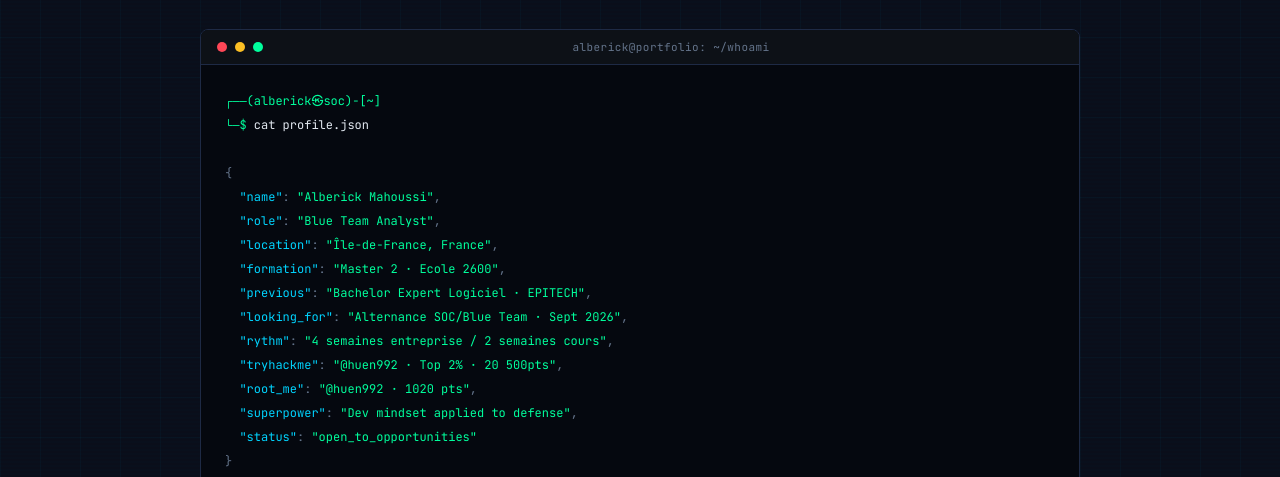
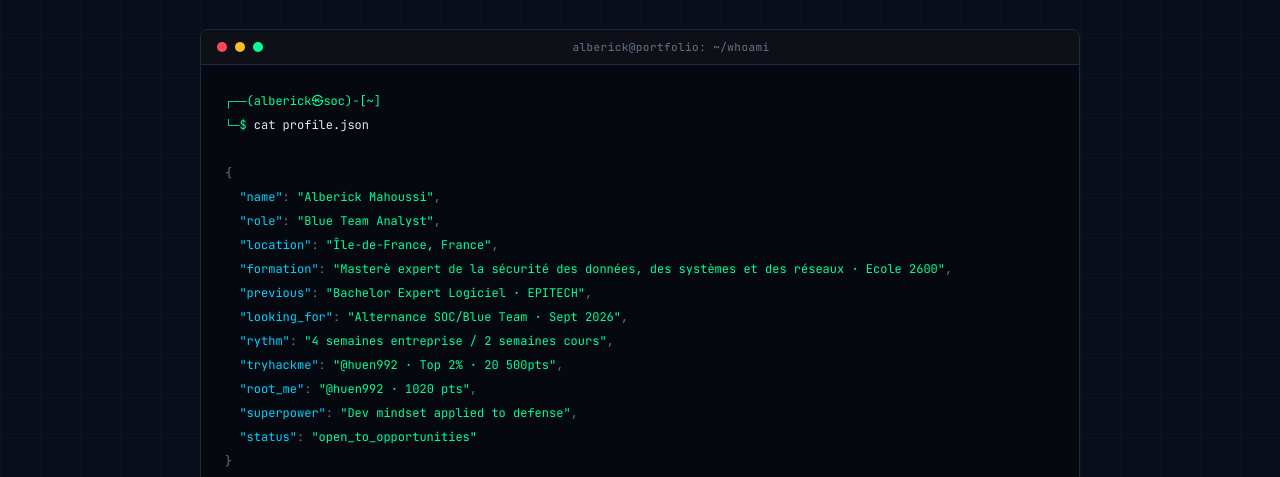
Before and after one commit to alberick-mahoussi/alberick-mahoussi.github.io, a plain HTML site: page about.html in a window 1280 px wide. Shown: the part 323-800 px from the top of the page. Drawn offline with Linux system fonts and the light colour scheme.

Commit message:
Update about.html

```diff
--- a/about.html
+++ b/about.html
@@ -96,7 +96,7 @@
       <span class="tl2">&nbsp;&nbsp;<span class="tk">"name"</span><span class="to">:             </span><span class="tv">"Alberick Mahoussi"</span><span class="to">,</span></span>
       <span class="tl2">&nbsp;&nbsp;<span class="tk">"role"</span><span class="to">:             </span><span class="tv">"Blue Team Analyst"</span><span class="to">,</span></span>
       <span class="tl2">&nbsp;&nbsp;<span class="tk">"location"</span><span class="to">:         </span><span class="tv">"Île-de-France, France"</span><span class="to">,</span></span>
-      <span class="tl2">&nbsp;&nbsp;<span class="tk">"formation"</span><span class="to">:        </span><span class="tv">"Master 2 · Ecole 2600"</span><span class="to">,</span></span>
+      <span class="tl2">&nbsp;&nbsp;<span class="tk">"formation"</span><span class="to">:        </span><span class="tv">"Masterè expert de la sécurité des données, des systèmes et des réseaux · Ecole 2600"</span><span class="to">,</span></span>
       <span class="tl2">&nbsp;&nbsp;<span class="tk">"previous"</span><span class="to">:         </span><span class="tv">"Bachelor Expert Logiciel · EPITECH"</span><span class="to">,</span></span>
       <span class="tl2">&nbsp;&nbsp;<span class="tk">"looking_for"</span><span class="to">:      </span><span class="tv">"Alternance SOC/Blue Team · Sept 2026"</span><span class="to">,</span></span>
       <span class="tl2">&nbsp;&nbsp;<span class="tk">"rythm"</span><span class="to">:            </span><span class="tv">"4 semaines entreprise / 2 semaines cours"</span><span class="to">,</span></span>
```
